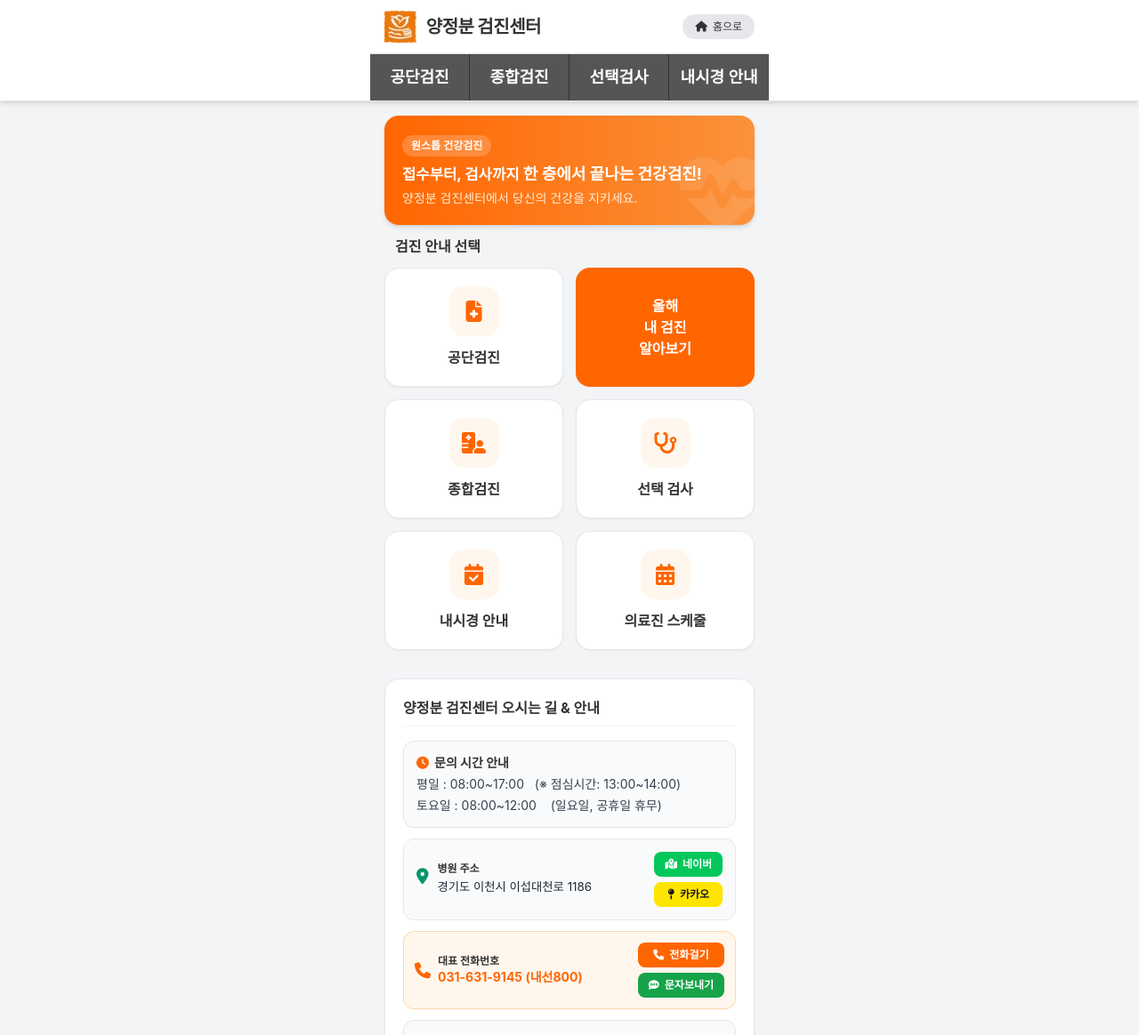
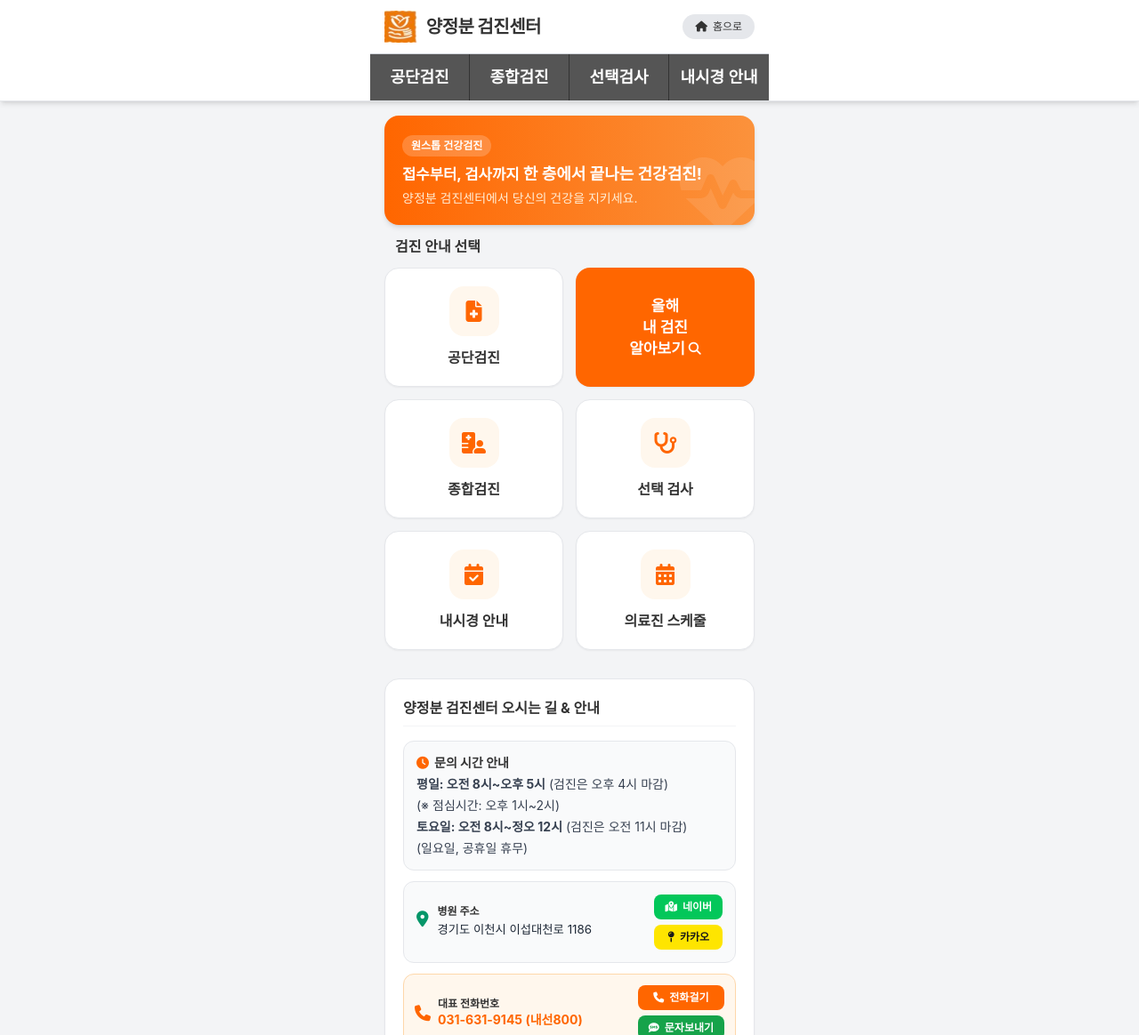
Before and after one commit to 0316319145/yjb, a plain HTML site: page index.html in a window 1280 px wide. Shown: the top 1164 px of the page at 89% size. Drawn offline with nearby package versions, Linux system fonts and the light colour scheme; some icons are missing; a web font is replaced by a local one.

Commit message:
Update index.html

```diff
--- a/index.html
+++ b/index.html
@@ -160,7 +160,7 @@
 
                     <button type="button" id="open-checkup-guide-home"
                             class="flex items-center justify-center rounded-2xl bg-brand-orange p-4 text-center text-base font-bold text-white shadow-sm transition hover:bg-orange-600">
-                        <span>올해<br>내 검진<br>알아보기</span>
+                        <span style="font-size: calc(1em + 1px)">올해<br>내 검진<br><span class="inline-flex items-center gap-1">알아보기<i class="fa-solid fa-magnifying-glass text-sm" aria-hidden="true"></i></span></span>
                     </button>
 
                     <!-- 종합검진 안내 -->
@@ -1843,8 +1843,10 @@
                 <span class="font-bold text-brand-dark flex items-center gap-1.5 mb-1">
                     <i class="fa-solid fa-clock text-brand-orange"></i> 문의 시간 안내
                 </span>
-                <p class="text-gray-700">평일&nbsp;: 08:00~17:00&nbsp;&nbsp; (※ 점심시간: 13:00~14:00)</p>
-                <p class="text-gray-700">토요일&nbsp;: 08:00~12:00 &nbsp;&nbsp;&nbsp;(일요일, 공휴일 휴무)</p>
+                <p class="text-gray-700"><strong>평일: 오전 8시~오후 5시</strong> <span class="inline-block">(검진은 오후 4시 마감)</span></p>
+                <p class="text-gray-700">(※ 점심시간: 오후 1시~2시)</p>
+                <p class="text-gray-700"><strong>토요일: 오전 8시~정오 12시</strong> <span class="inline-block">(검진은 오전 11시 마감)</span></p>
+                <p class="text-gray-700">(일요일, 공휴일 휴무)</p>
             </div>
 
             <!-- 병원 주소 & 길찾기 버튼 박스 -->
```
